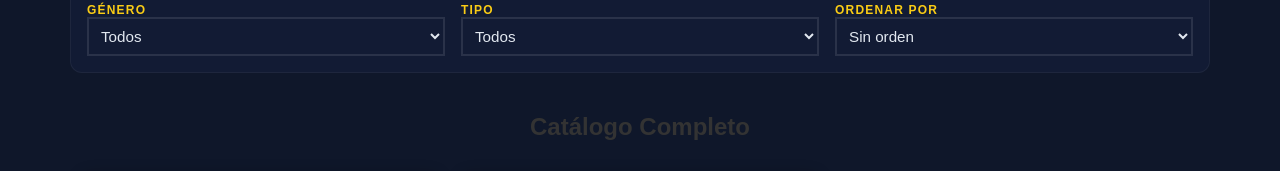
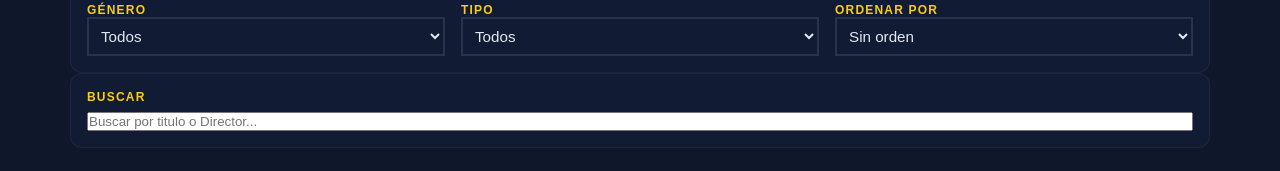
Before and after one commit to mateoalday/PeliculasReact, a React (Vite) app: page / in a window 1280 px wide. Shown: the part 336-507 px from the top of the page. Built offline with nearby package versions, Linux system fonts and the light colour scheme.

Commit message:
cree el componente searchbar para buscar peliculas por nombre o director

```diff
--- /dev/null
+++ b/src/Components/SearchBar/SearchBar.jsx
@@ -0,0 +1,16 @@
+
+import styles from './SearchBar.module.css'
+
+const SearchBar = ({busqueda, setBusqueda}) => {
+
+
+
+    return (
+        <div className={styles.searchContainer}>
+            <label className={styles.label}>Buscar</label>
+            <input type="text" placeholder="Buscar por titulo o Director..." value={busqueda} onChange={(e) => setBusqueda(e.target.value)} />
+        </div>
+    )
+}
+
+export default SearchBar
--- /dev/null
+++ b/src/Components/SearchBar/SearchBar.module.css
@@ -0,0 +1,45 @@
+.searchContainer {
+  display: flex;
+  flex-direction: column;
+  gap: 8px;
+  width: 100%;
+  padding: var(--spacing-md);
+  background: rgba(22, 33, 62, 0.5);
+  border-radius: var(--radius-lg);
+  border: 1px solid rgba(255, 255, 255, 0.05);
+  margin-bottom: var(--spacing-md);
+}
+
+.label {
+  font-size: 0.75rem;
+  text-transform: uppercase;
+  letter-spacing: 0.1em;
+  color: var(--color-gold);
+  font-weight: 600;
+}
+
+.input {
+  padding: var(--spacing-sm);
+  background: var(--color-card) ;
+  border: 2px solid rgba(255, 255, 255, 0.1);
+  border-radius: 8px;
+  color: var(--color-text);
+  font-size: 0.95rem;
+  width: 100%;
+  box-sizing: border-box;
+  transition: border-color 0.2s;
+}
+
+.input:hover {
+  border-color: rgba(255, 255, 255, 0.2);
+}
+
+.input:focus {
+  border-color: var(--color-accent);
+  box-shadow: 0 0 0 3px rgba(56, 189, 248, 0.1);
+  outline: none;
+}
+
+.input::placeholder {
+  color: var(--color-text-muted);
+}
--- a/src/pages/Home/Home.jsx
+++ b/src/pages/Home/Home.jsx
@@ -6,6 +6,7 @@ import MediaForm from '../../components/MediaForm/MediaForm.jsx';
 import StatsPanel from '../../Components/StatsPanel/StatsPanel.jsx';
 import Catalogo from '../../components/Catalogo/Catalogo.jsx';
 import Filters from '../../Components/Filters/Filters.jsx';
+import SearchBar from '../../components/SearchBar/SearchBar.jsx';
 
 const Home = () => {
   const [peliculas, setPeliculas] = useState([]);
@@ -98,9 +99,11 @@ const Home = () => {
   };
 
   // Elimina una película del array filtrando todas menos la que tiene ese id
-  const eliminar = (id) => {
+const eliminar = (id) => {
+  if (window.confirm("¿Seguro que querés eliminar esta película?")) {
     setPeliculas(prev => prev.filter(p => p.id !== id));
-  };
+  }
+};
 
   // Filtra y ordena las películas según búsqueda, géneros, tipo y orden
   // useMemo evita recalcular si no cambiaron las dependencias
@@ -159,6 +162,7 @@ const Home = () => {
             orden={orden}
             onOrdenDireccionChange={() => setOrden(orden === 'asc' ? 'desc' : 'asc')}
           />
+          <SearchBar busqueda={busqueda} setBusqueda={setBusqueda}/>
         </div>
       )}
 
```
Also changed, not shown: src/Components/Modal/Modal.jsx (added).
